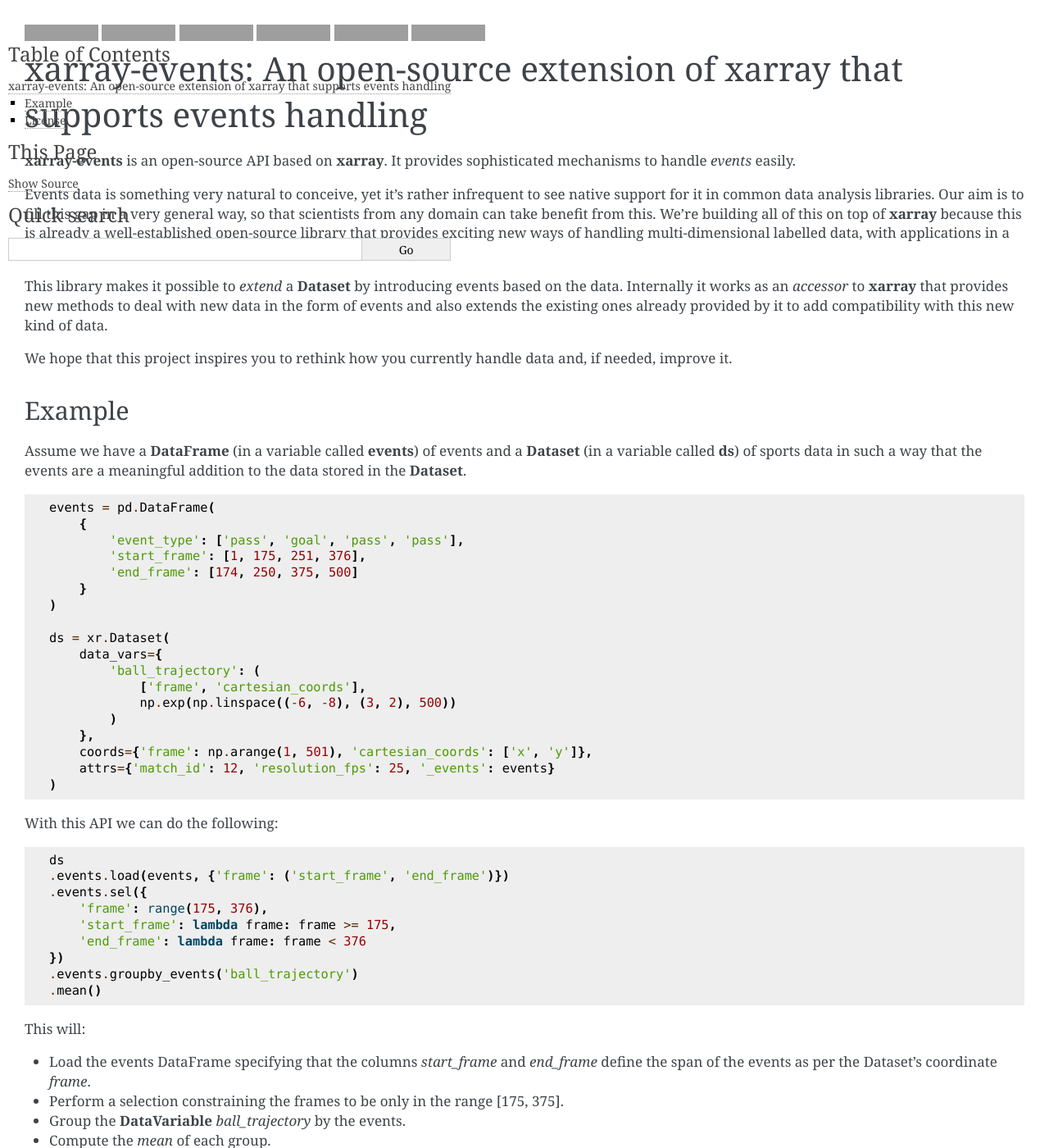
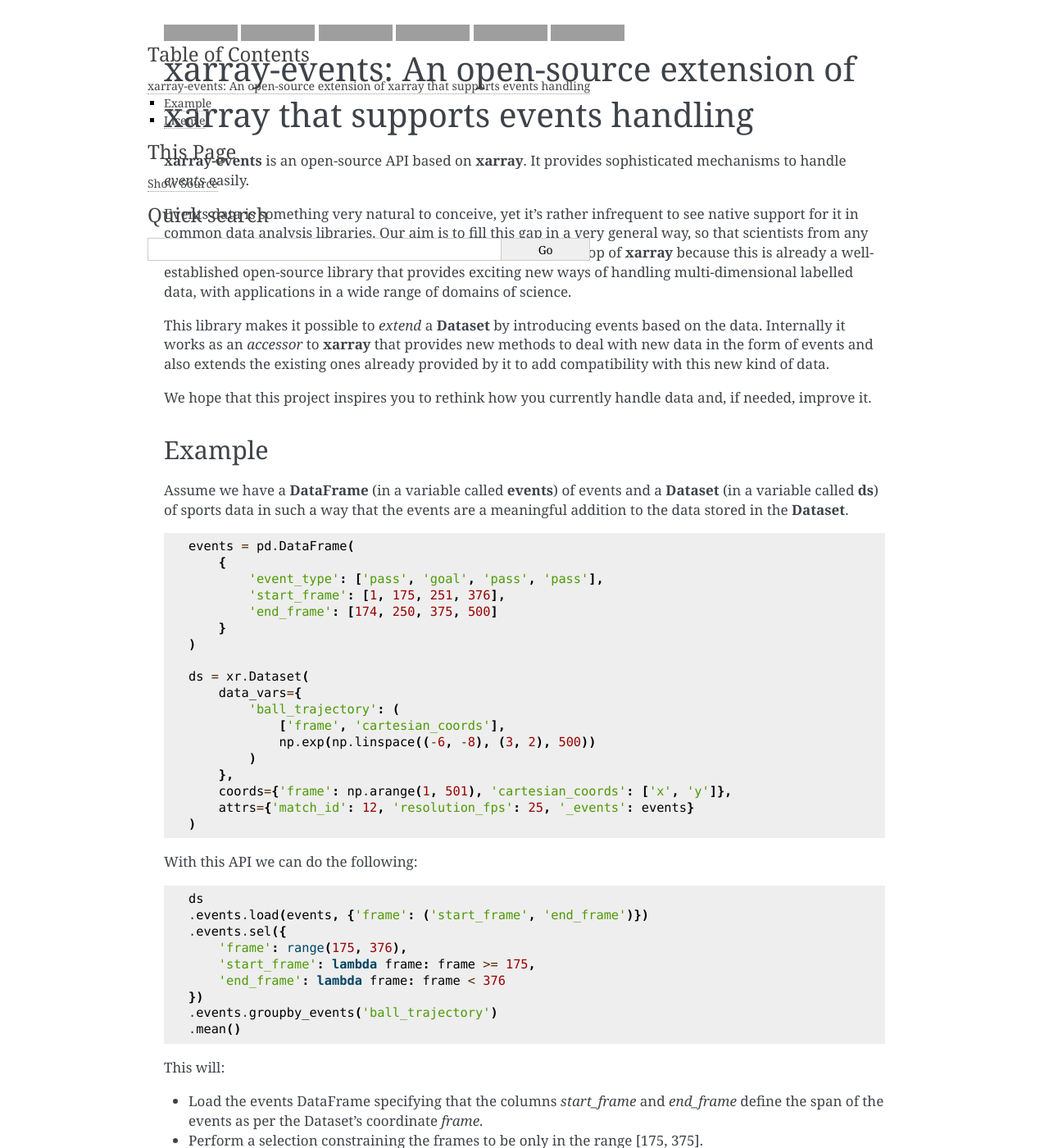
Before and after one commit to teibit/xarray-events, a Sphinx documentation site: the page built from docs/source/index.rst, in a window 1280 px wide and 1400 px high. Shown: the whole window at 82% size. Built offline with Sphinx 7.4.7, drawn with Linux system fonts in a browser that asks for light colours; grey boxes are pictures that could not be loaded.

Commit message:
Tune docs appearance

```diff
--- a/docs/source/conf.py
+++ b/docs/source/conf.py
@@ -69,16 +69,13 @@
 html_theme = 'alabaster'
 
 html_theme_options = {
-    'page_width': 'auto',
     'sidebar_width': 'auto',
     'body_max_width': 'auto',
     'github_repo': 'xarray-events',
     'github_user': 'teibit',
     'show_relbars': 'true',
     'show_relbar_bottom': 'true',
-    'show_relbar_top': 'false',
-    'sidebar_collapse': 'false',
-    'fixed_sidebar': 'true'
+    'show_relbar_top': 'false'
 }
 
 # Add any paths that contain custom static files (such as style sheets) here,
```
